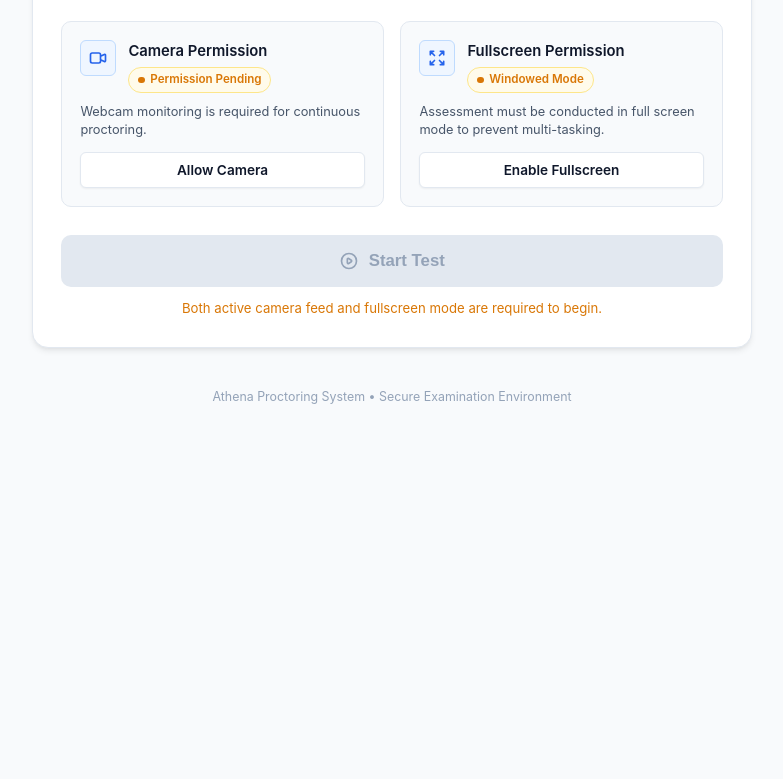
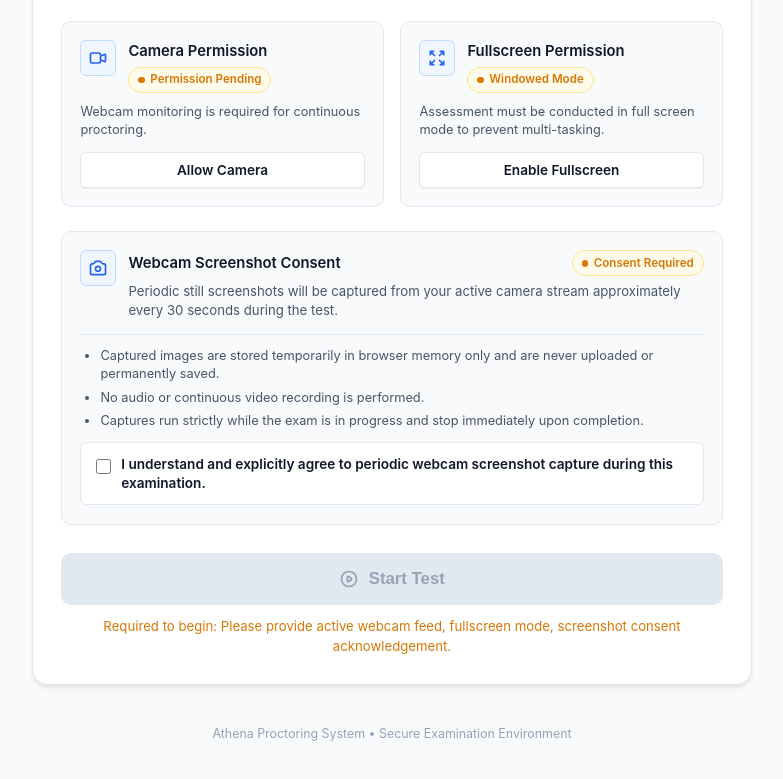
Before and after one commit to JashSanka/Athena-desktop-application, a website built with Vite: page index.html in a window 1280 px wide. Shown: the part 601-1380 px from the top of the page, without its empty margins (248-1031 px from the left). Before the commit the page ends 1072 px from the top, so only its background shows below. Built offline with nearby package versions, Linux system fonts and the light colour scheme.

Commit message:
feat: add consent notice for webcam screenshots

```diff
--- a/src/main.js
+++ b/src/main.js
@@ -20,6 +20,7 @@ document.addEventListener('DOMContentLoaded', () => {
     fullscreenActive: false,
     fullscreenSupported: true,
     fullscreenErrorMessage: '',
+    screenshotConsent: false,
     testStarted: false,
     currentQuestionIndex: 0,
     selectedAnswers: {},
@@ -503,34 +504,33 @@ document.addEventListener('DOMContentLoaded', () => {
     return isActualFullscreenActive();
   }
 
+  function isConsentGiven() {
+    return Boolean(state.screenshotConsent);
+  }
+
   function isReadyToStart() {
-    return isCameraReady() && isFullscreenReady();
+    return isCameraReady() && isFullscreenReady() && isConsentGiven();
   }
 
   function getReadinessHelperText() {
     const cameraOk = isCameraReady();
     const fullscreenOk = isFullscreenReady();
+    const consentOk = isConsentGiven();
 
-    if (cameraOk && fullscreenOk) {
+    if (cameraOk && fullscreenOk && consentOk) {
       return {
         text: 'All requirements satisfied. Test is ready to start.',
         className: 'ready'
       };
     }
-    if (!cameraOk && !fullscreenOk) {
-      return {
-        text: 'Both active camera feed and fullscreen mode are required to begin.',
-        className: 'warning'
-      };
-    }
-    if (!cameraOk) {
-      return {
-        text: 'Webcam permission and live feed required before starting.',
-        className: 'warning'
-      };
-    }
+
+    const missing = [];
+    if (!cameraOk) missing.push('active webcam feed');
+    if (!fullscreenOk) missing.push('fullscreen mode');
+    if (!consentOk) missing.push('screenshot consent acknowledgement');
+
     return {
-      text: 'Fullscreen mode must be active to begin the assessment.',
+      text: `Required to begin: Please provide ${missing.join(', ')}.`,
       className: 'warning'
     };
   }
@@ -632,7 +632,49 @@ document.addEventListener('DOMContentLoaded', () => {
             </div>
           </div>
 
-          <!-- 3. Start Test Button -->
+          <!-- 3. Periodic Screenshot Notice & Explicit Consent -->
+          <div class="consent-card" id="screenshotConsentCard">
+            <div class="consent-card-header">
+              <div class="consent-icon-wrap" aria-hidden="true">
+                <svg width="20" height="20" fill="none" stroke="currentColor" viewBox="0 0 24 24">
+                  <path stroke-linecap="round" stroke-linejoin="round" stroke-width="2" d="M3 9a2 2 0 012-2h.93a2 2 0 001.664-.89l.812-1.22A2 2 0 0110.07 4h3.86a2 2 0 011.664.89l.812 1.22A2 2 0 0018.07 7H19a2 2 0 012 2v9a2 2 0 01-2 2H5a2 2 0 01-2-2V9z"></path>
+                  <path stroke-linecap="round" stroke-linejoin="round" stroke-width="2" d="M15 13a3 3 0 11-6 0 3 3 0 016 0z"></path>
+                </svg>
+              </div>
+              <div class="consent-meta">
+                <div class="consent-title-row">
+                  <h2 class="permission-name">Webcam Screenshot Consent</h2>
+                  <span class="status-pill ${state.screenshotConsent ? 'status-pill--ready' : 'status-pill--pending'}" id="consentStatusBadge">
+                    <span class="status-dot ${state.screenshotConsent ? 'status-dot--ready' : 'status-dot--pending'}"></span>
+                    ${state.screenshotConsent ? 'Acknowledged' : 'Consent Required'}
+                  </span>
+                </div>
+                <p class="consent-notice-description">
+                  Periodic still screenshots will be captured from your active camera stream approximately every 30 seconds during the test.
+                </p>
+              </div>
+            </div>
+            <div class="consent-notice-details">
+              <ul class="consent-notice-list">
+                <li>Captured images are stored temporarily in browser memory only and are never uploaded or permanently saved.</li>
+                <li>No audio or continuous video recording is performed.</li>
+                <li>Captures run strictly while the exam is in progress and stop immediately upon completion.</li>
+              </ul>
+              <label class="consent-checkbox-row" for="screenshotConsentCheckbox">
+                <input
+                  type="checkbox"
+                  id="screenshotConsentCheckbox"
+                  class="consent-checkbox"
+                  ${state.screenshotConsent ? 'checked' : ''}
+                />
+                <span class="consent-checkbox-text">
+                  I understand and explicitly agree to periodic webcam screenshot capture during this examination.
+                </span>
+              </label>
+            </div>
+          </div>
+
+          <!-- 4. Start Test Button -->
           <div class="start-section">
             <button
               type="button"
@@ -947,6 +989,14 @@ document.addEventListener('DOMContentLoaded', () => {
         });
       }
 
+      const consentCheckbox = document.getElementById('screenshotConsentCheckbox');
+      if (consentCheckbox) {
+        consentCheckbox.addEventListener('change', (e) => {
+          state.screenshotConsent = e.target.checked;
+          render();
+        });
+      }
+
       const startTestBtn = document.getElementById('startTestButton');
       if (startTestBtn) {
         startTestBtn.addEventListener('click', () => {
--- a/src/style.css
+++ b/src/style.css
@@ -376,6 +376,115 @@ body {
 
 .permission-description.error {
   color: var(--color-danger);
+}
+
+/* Consent Card */
+.consent-card {
+  background: #f8fafc;
+  border: 1px solid var(--color-border);
+  border-radius: var(--radius-md);
+  padding: 1.15rem;
+  display: flex;
+  flex-direction: column;
+  gap: 0.85rem;
+  transition: all 0.2s ease;
+}
+
+.consent-card:hover {
+  border-color: var(--color-border-hover);
+  background: #ffffff;
+  box-shadow: var(--shadow-sm);
+}
+
+.consent-card-header {
+  display: flex;
+  align-items: flex-start;
+  gap: 0.75rem;
+}
+
+.consent-icon-wrap {
+  width: 36px;
+  height: 36px;
+  flex-shrink: 0;
+  display: flex;
+  align-items: center;
+  justify-content: center;
+  border-radius: var(--radius-sm);
+  background: var(--color-primary-light);
+  color: var(--color-primary);
+  border: 1px solid var(--color-primary-border);
+}
+
+.consent-meta {
+  display: flex;
+  flex-direction: column;
+  gap: 0.35rem;
+  flex: 1;
+}
+
+.consent-title-row {
+  display: flex;
+  align-items: center;
+  justify-content: space-between;
+  gap: 0.5rem;
+  flex-wrap: wrap;
+}
+
+.consent-notice-description {
+  font-size: 0.825rem;
+  color: var(--color-text-secondary);
+  line-height: 1.45;
+}
+
+.consent-notice-details {
+  border-top: 1px solid var(--color-border);
+  padding-top: 0.75rem;
+  display: flex;
+  flex-direction: column;
+  gap: 0.75rem;
+}
+
+.consent-notice-list {
+  padding-left: 1.25rem;
+  font-size: 0.8rem;
+  color: var(--color-text-secondary);
+  line-height: 1.45;
+  display: flex;
+  flex-direction: column;
+  gap: 0.3rem;
+}
+
+.consent-checkbox-row {
+  display: flex;
+  align-items: flex-start;
+  gap: 0.65rem;
+  background: #ffffff;
+  border: 1px solid var(--color-border);
+  border-radius: var(--radius-sm);
+  padding: 0.75rem 0.9rem;
+  cursor: pointer;
+  transition: all 0.15s ease;
+  user-select: none;
+}
+
+.consent-checkbox-row:hover {
+  border-color: var(--color-primary);
+  background: var(--color-primary-light);
+}
+
+.consent-checkbox {
+  width: 17px;
+  height: 17px;
+  margin-top: 0.15rem;
+  accent-color: var(--color-primary);
+  cursor: pointer;
+}
+
+.consent-checkbox-text {
+  font-size: 0.85rem;
+  font-weight: 600;
+  color: var(--color-text-primary);
+  line-height: 1.35;
 }
 
 /* Status Pills */
```
